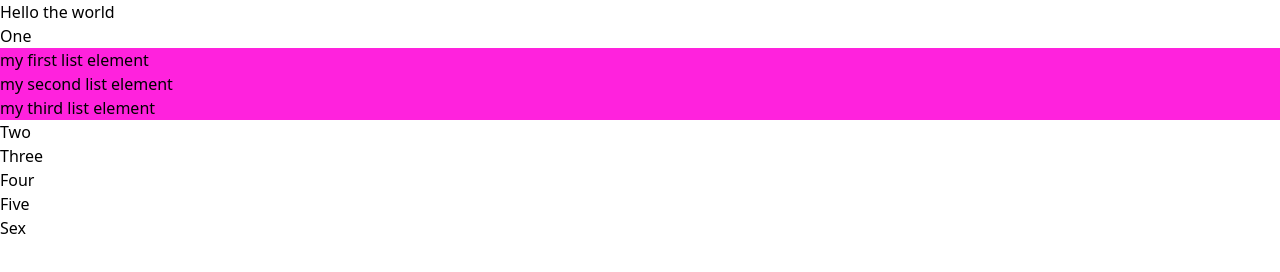
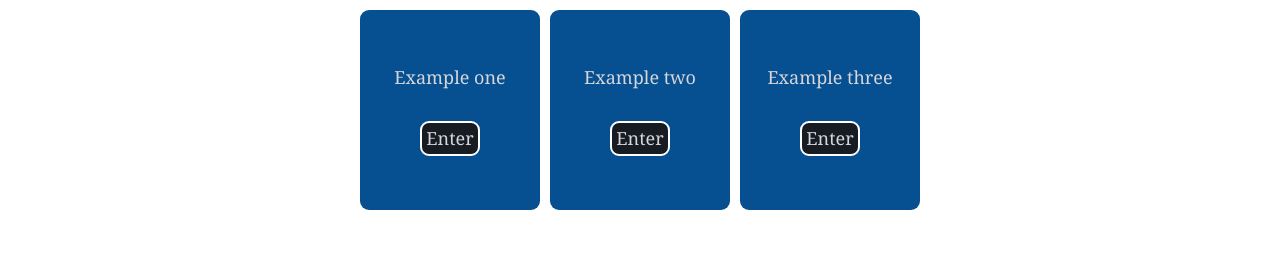
Before and after one commit to abduaslam/Javascript, a plain HTML site: page Dom/index.html in a window 1280 px wide. Drawn offline with nearby package versions, Linux system fonts and the light colour scheme.

Commit message:
my dom practice

```diff
--- /dev/null
+++ b/Dom/EventLitsners.js
@@ -0,0 +1,8 @@
+//excute event listener using function
+let btn2=document.querySelector(".box2");
+
+ function greeting(){
+alert('Hello my friend this is my first event listener');
+
+};
+btn2.addEventListener(onclick,greeting)
--- a/Dom/creatingElement.js
+++ b/Dom/creatingElement.js
@@ -18,3 +18,22 @@ newElement3.textContent='my third list element '
 
 // making some style
 newElement.style.backgroundColor='#f2d'
+newElement1.style.fontSize='20px'
+let items=document.querySelectorAll('.element')
+console.log(items);
+items.forEach(x=>x.style.backgroundColor='#de4')
+
+// modfiying attributes (add and remove class or name)
+newElement.classList.add('myOrderList')
+// add class name for each li element
+const liItems=document.querySelectorAll('li');
+liItems.forEach(x=>x.classList.add('Order-element'))
+
+
+// remove attribute
+newElement1.removeAttribute("class")
+
+
+
+//remove element
+newElement2.remove()
--- a/Dom/index.html
+++ b/Dom/index.html
@@ -10,20 +10,81 @@
     <script src="https://cdn.jsdelivr.net/npm/@tailwindcss/browser@4"></script>
 
 </head>
+<style>
+    .container {
+        display: flex;
+        flex-direction: row;
+        padding: 10px;
+        justify-content: center;
+        gap: 10px;
+        align-items: center;
+           margin-bottom: 40px;
+           color: rgb(213, 213, 219);
+           width:auto;
+    }
+
+    .box {
+        display: flex;
+        align-items: center;
+       justify-content: center;
+       flex-direction: column;
+       gap: 30px;
+        width: 180px;
+        height: 200px;
+        background-color: rgb(6, 80, 145);
+        border-radius: 9px;
+        font-size: 18px;
+        font-family: Georgia, 'Times New Roman', Times, serif;
+
+
+    }
+
+    button {
+
+
+        background-color: rgb(23, 28, 34);
+        border-radius: 9px;
+        height: 35px;
+        width: 60px;
+        cursor: pointer;
+        border: white solid 2px;
+    }
+</style>
 
 <body>
 
-
-    <p class="">Hello the world</p>
+    <!-- <p class="">Hello the world</p>
     <div class="element" id="element1">One</div>
     <div class="element">Two</div>
     <div class="element">Three</div>
     <div class="element">Four</div>
     <div class="element">Five</div>
-    <div class="element">Sex</div>
+    <div class="element">Sex</div> -->
 
 
-    <script src="./creatingElement.js">
+    <!-- Event listeners-->
+
+    <div class="container">
+
+        <div class="box1 box">
+            <h2>Example one</h2>
+            <button type="button" onclick="console.log('Hello the world')">Enter</button>
+        </div>
+
+        <div class="box2 box" >
+               <h2>Example two</h2>
+            <button type="submit">Enter</button>
+        </div>
+        <div class="box3 box">
+               <h2>Example three</h2>
+            <button type="submit">Enter</button>
+        </div>
+
+
+
+    </div>
+
+    <script src="./EventLitsners.js">
 
     </script>
 </body>
```
